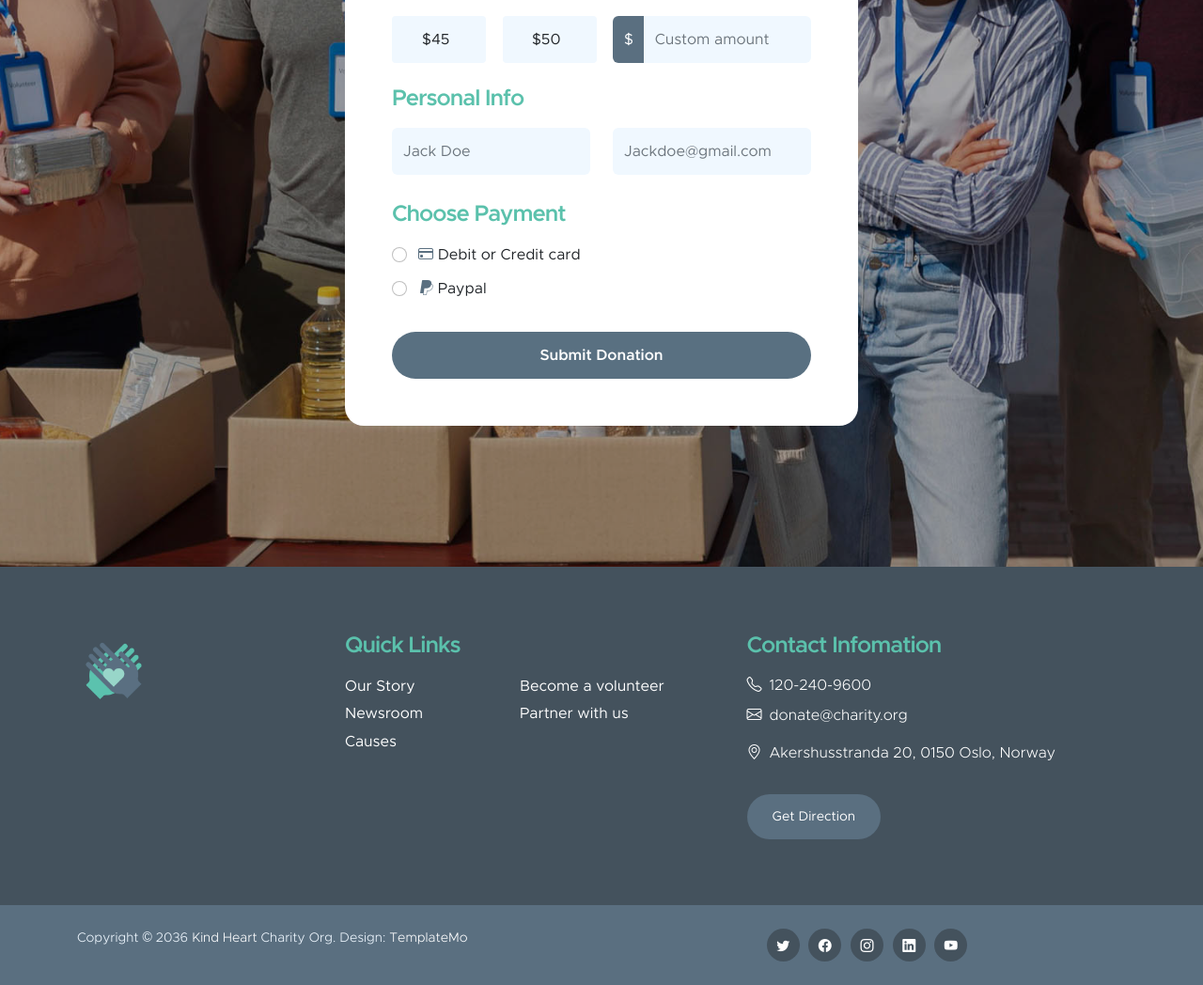
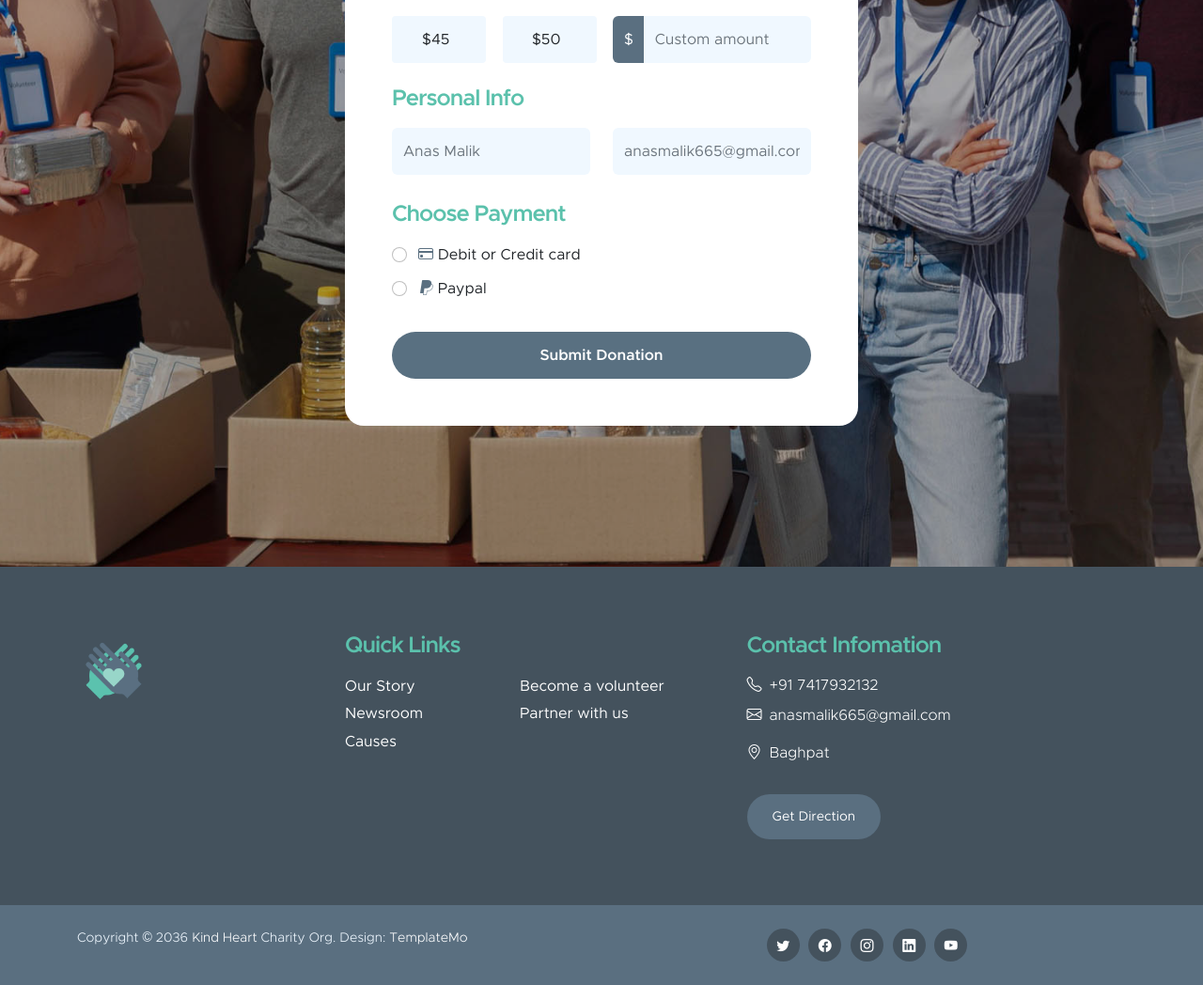
Before and after one commit to anasmalik228/anas_donate, a plain HTML site: page donate.html in a window 1280 px wide. Shown: the part 622-1670 px from the top of the page at 94% size. Drawn offline with Linux system fonts and the light colour scheme.

Commit message:
Update donate.html

```diff
--- a/donate.html
+++ b/donate.html
@@ -33,7 +33,7 @@ https://templatemo.com/tm-581-kind-heart-charity
                     <div class="col-lg-8 col-12 d-flex flex-wrap">
                         <p class="d-flex me-4 mb-0">
                             <i class="bi-geo-alt me-2"></i>
-                            Akershusstranda 20, 0150 Oslo, Norway
+                             Baghpat
                         </p>
 
                         <p class="d-flex mb-0">
@@ -234,11 +234,11 @@ https://templatemo.com/tm-581-kind-heart-charity
                                     </div>
 
                                     <div class="col-lg-6 col-12 mt-2">
-                                        <input type="text" name="donation-name" id="donation-name" class="form-control" placeholder="Jack Doe" required>
+                                        <input type="text" name="donation-name" id="donation-name" class="form-control" placeholder="Anas Malik" required>
                                     </div>
 
                                     <div class="col-lg-6 col-12 mt-2">
-                                        <input type="email" name="donation-email" id="donation-email" pattern="[^ @]*@[^ @]*" class="form-control" placeholder="Jackdoe@gmail.com" required>
+                                        <input type="email" name="donation-email" id="donation-email" pattern="[^ @]*@[^ @]*" class="form-control" placeholder="anasmalik665@gmail.com" required>
                                     </div>
 
                                     <div class="col-lg-12 col-12">
@@ -303,7 +303,7 @@ https://templatemo.com/tm-581-kind-heart-charity
                             <i class="bi-telephone me-2"></i>
 
                             <a href="tel: 120-240-9600" class="site-footer-link">
-                                120-240-9600
+                                +91 7417932132
                             </a>
                         </p>
 
@@ -311,13 +311,13 @@ https://templatemo.com/tm-581-kind-heart-charity
                             <i class="bi-envelope me-2"></i>
 
                             <a href="mailto:donate@charity.org" class="site-footer-link">
-                                donate@charity.org
+                                anasmalik665@gmail.com
                             </a>
                         </p>
 
                         <p class="text-white d-flex mt-3">
                             <i class="bi-geo-alt me-2"></i>
-                            Akershusstranda 20, 0150 Oslo, Norway
+                            Baghpat
                         </p>
 
                         <a href="#" class="custom-btn btn mt-3">Get Direction</a>
```
